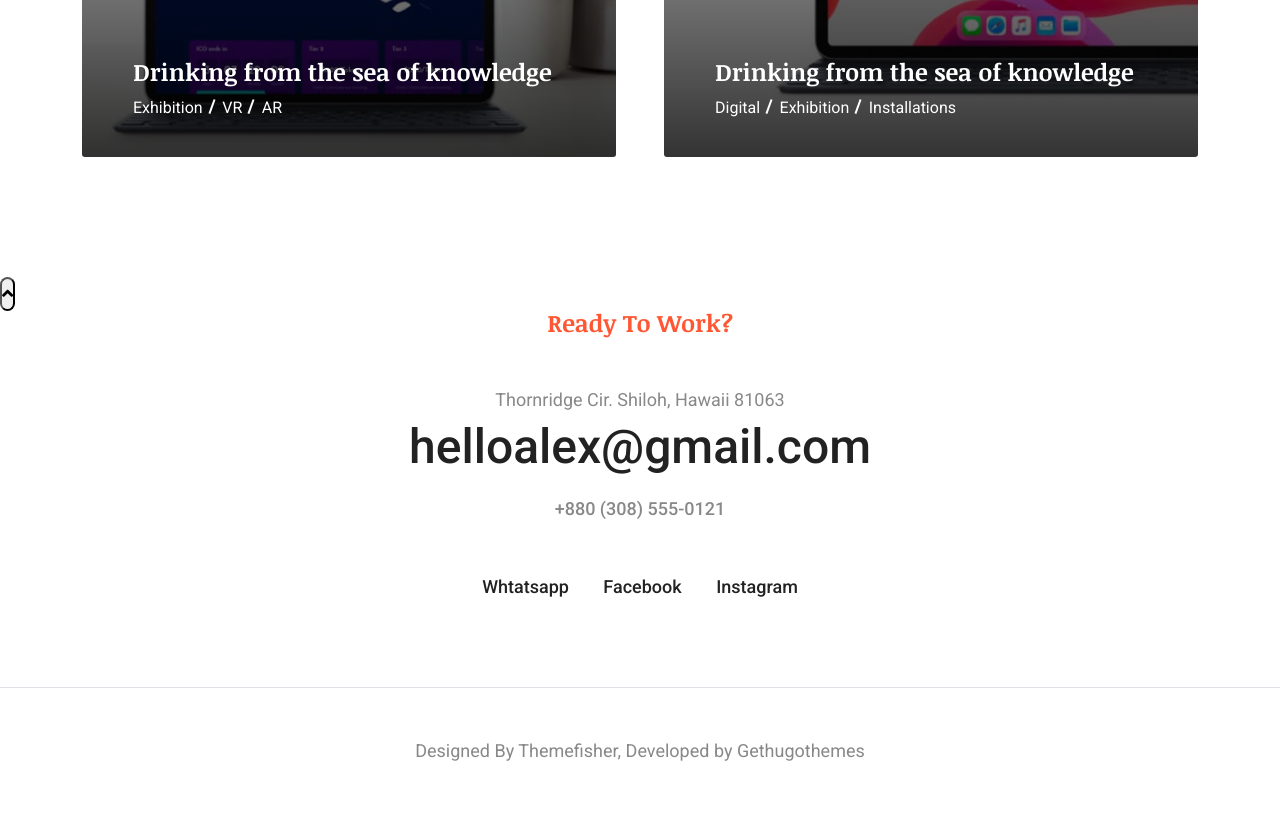
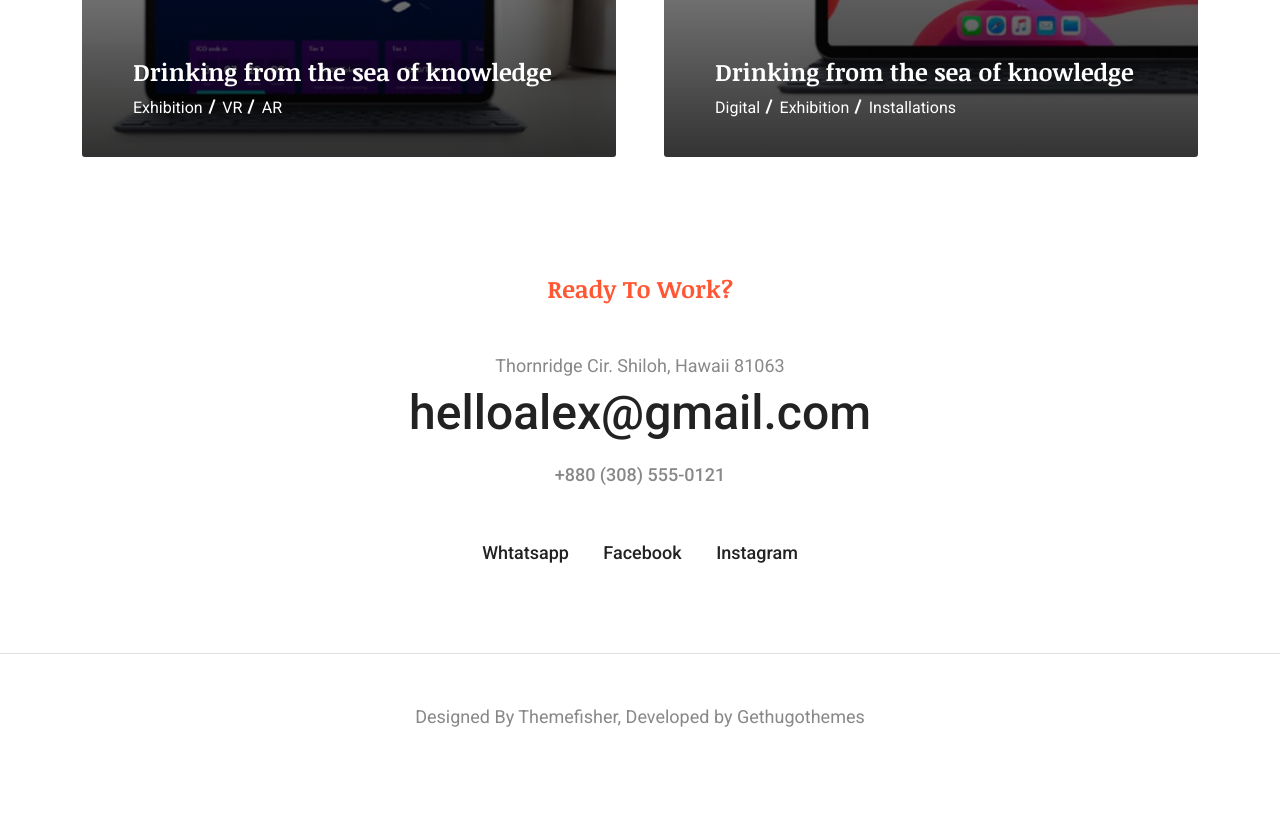
Before and after one commit to junaiyet/portfolio, a plain HTML site: page index.html in a window 1280 px wide. Shown: the part 5091-5905 px from the top of the page. After the commit the page ends 5871 px from the top, so only its background shows below. Drawn offline with Linux system fonts and the light colour scheme; files whose address does not match are found by name.

Commit message:
portfolio

```diff
--- a/index.html
+++ b/index.html
@@ -470,9 +470,9 @@
     </div>
   </section>
   <!--  -->
-  <button href="#" class="backtotop radius">
+  <!-- <button href="#" class="backtotop radius">
     <i class="fas fa-angle-up"></i>
-   </button>
+   </button> -->
   <!--  -->
   <footer>
     <div class="container">
```
